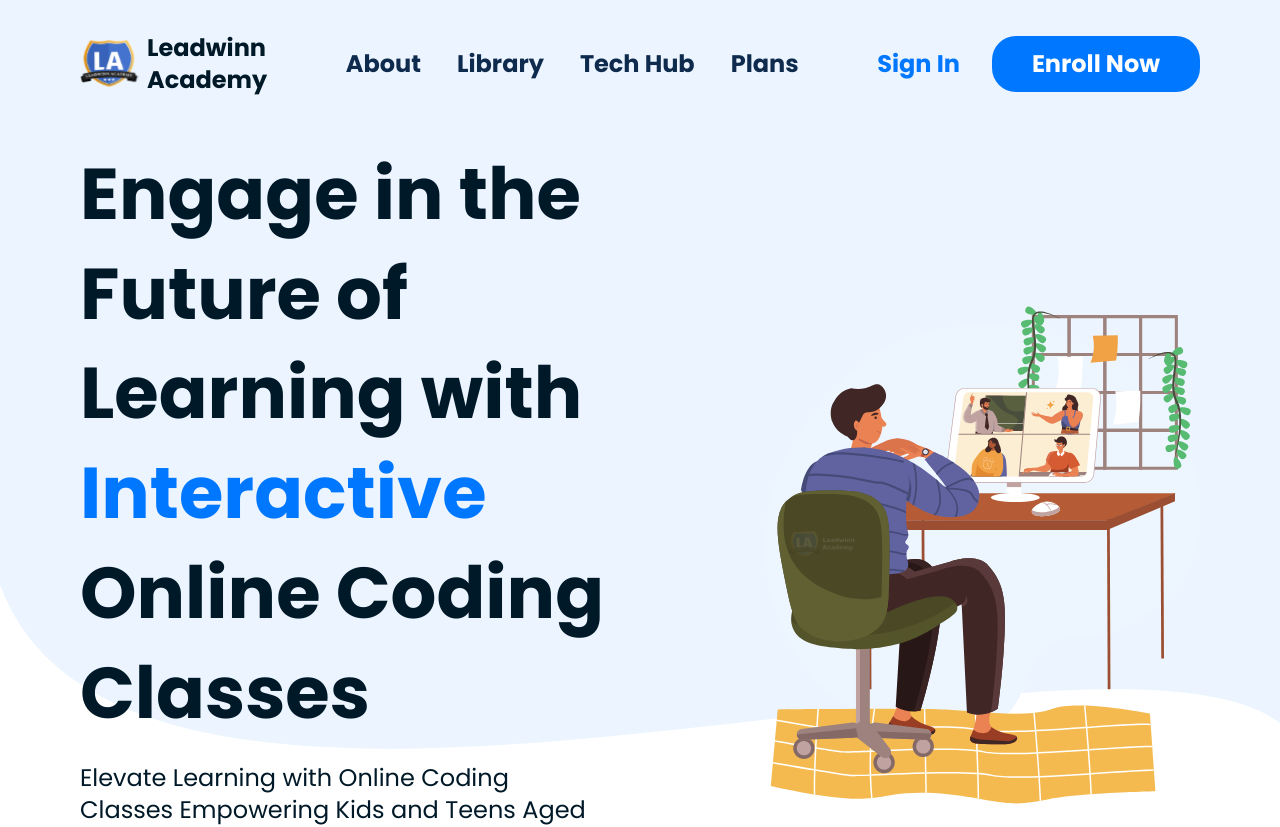
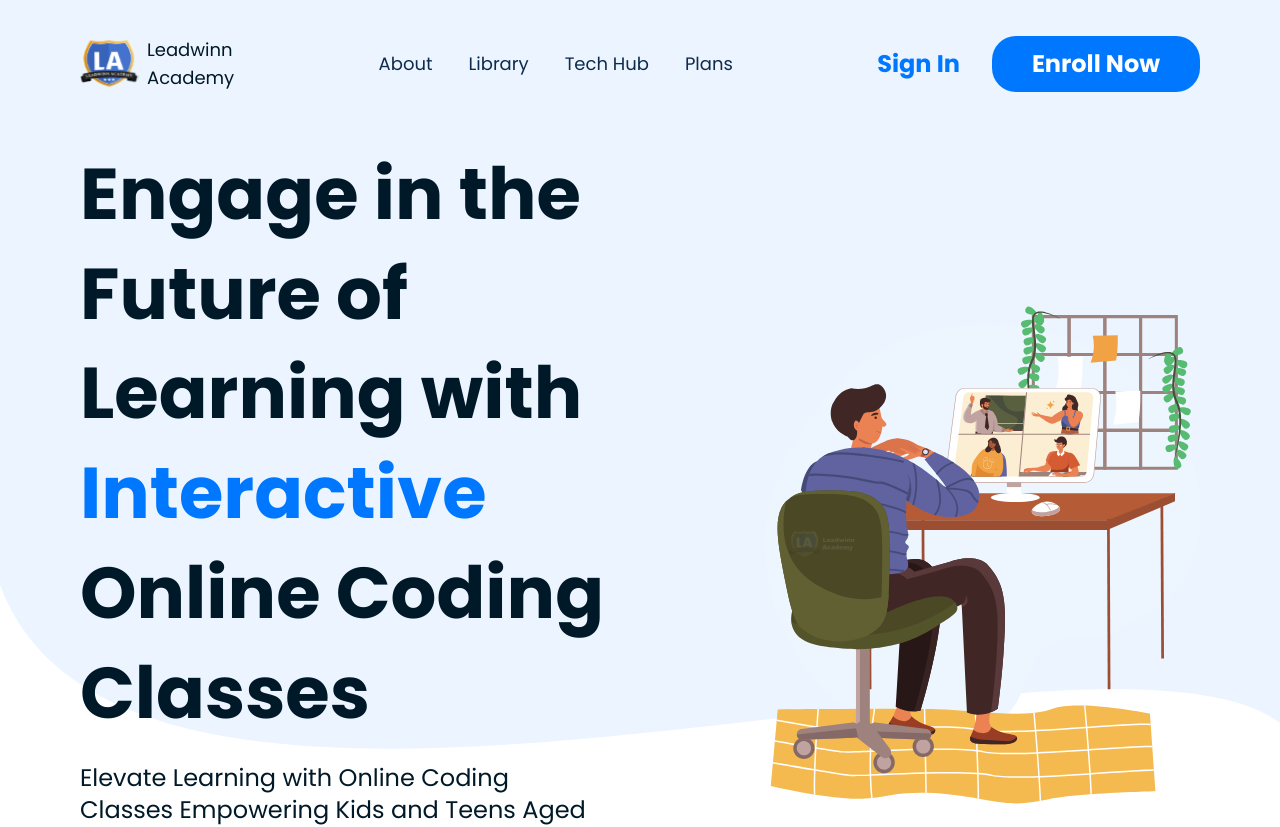
Before and after one commit to Adeleyeha-17/Leadwinn-Academy, a React (Vite) app: page / in a window 1280 px wide. Shown: the top 827 px of the page. Built offline with nearby package versions, Linux system fonts and the light colour scheme.

Commit message:
update navbar

```diff
--- a/src/components/Navbar/Navbar.tsx
+++ b/src/components/Navbar/Navbar.tsx
@@ -40,13 +40,13 @@ export const Navbar: React.FC = () => {
          <div className="flex justify-between items-center lg:max-xl:px-10 lg:space-x-20 xl:space-x-2 h-16 px-5 xl:px-20 pt-10 xl:pt-16 md:max-lg:max-w-6xl lg:max-xl:max-w-7xl mx-auto">
             <div className="flex justify-between items-center gap-2">
                <Link to="/"><img src="../leadwinn.svg" alt="leadwinn logo" className='w-14 md:w-full transition duration-200 ease-in-out md:hover:scale-105'/></Link>
-               <span className="flex flex-col text-lead-black text-base xl:text-2xl font-semibold font-poppins">
+               <span className="flex flex-col text-lead-black text-base xl:text-lg font-normal font-poppins">
                   <h1>Leadwinn</h1>
                   <h1>Academy</h1>
                </span>
             </div>
 
-            <div className='hidden sm:flex sm:max-md:space-x-3 md:max-xl:space-x-5 xl:space-x-9 font-poppins text-xs md:max-lg:text-sm lg:text-base xl:text-2xl font-semibold text-head-black'>
+            <div className='hidden sm:flex sm:max-md:space-x-3 md:max-xl:space-x-5 xl:space-x-9 font-poppins text-xs md:max-lg:text-sm lg:text-base xl:text-lg font-normal text-head-black'>
                {
                navLinks.map(link => (
                   <Link key={
```
